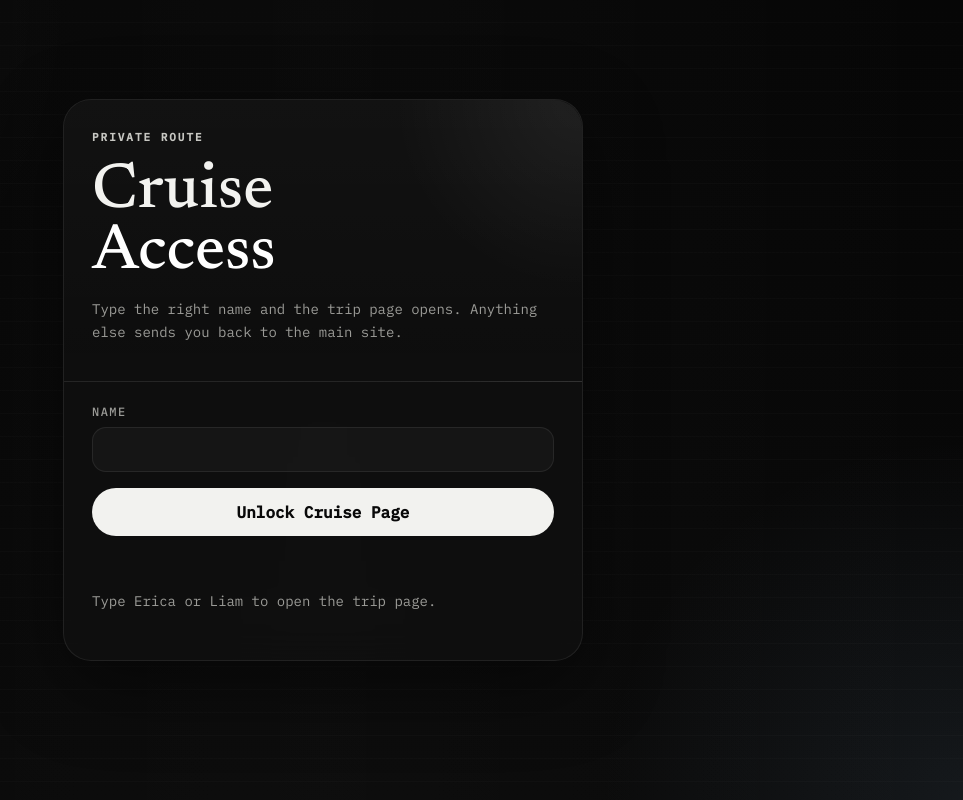
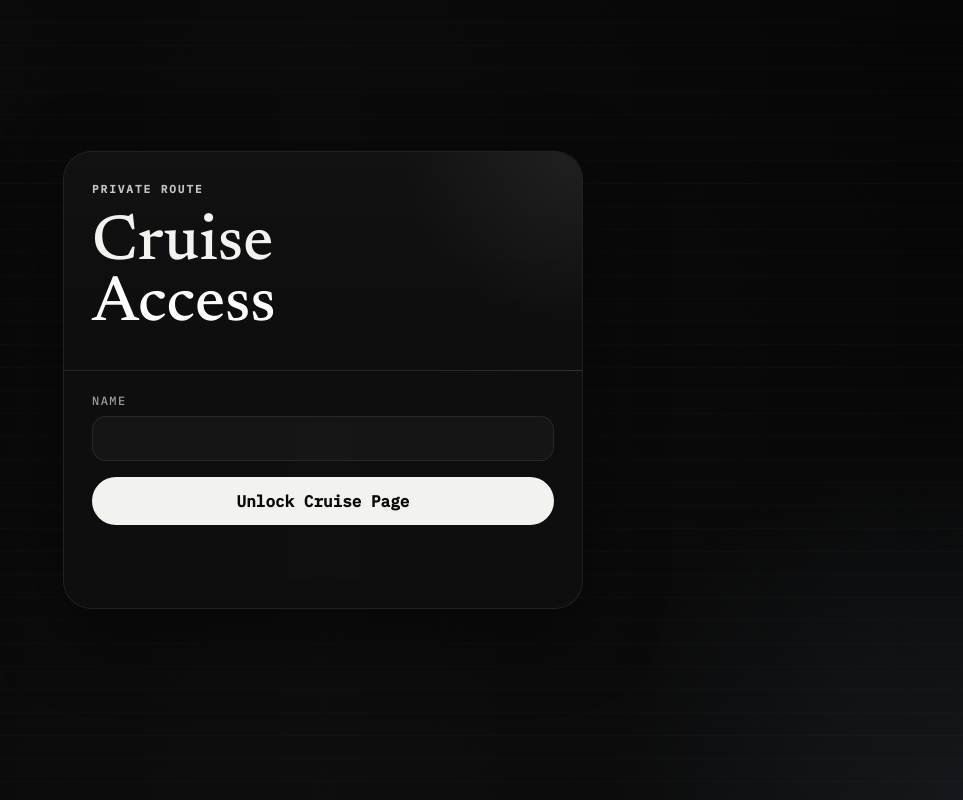
Before and after one commit to LwwDev/website-, a website: page cruise/index.html in a window 1280 px wide. Shown: the whole page, without its empty margins (317-1280 px from the left). Drawn offline with Linux system fonts and the light colour scheme.

Commit message:
Remove cruise login helper copy

```diff
--- a/cruise/index.html
+++ b/cruise/index.html
@@ -99,7 +99,7 @@
             color: var(--text);
         }
 
-        .copy, .viewer-copy, .helper {
+        .copy, .viewer-copy {
             color: var(--muted);
             line-height: 1.7;
             font-size: 14px;
@@ -192,10 +192,6 @@
             color: var(--accent);
         }
 
-        .helper {
-            margin-top: 16px;
-        }
-
         .viewer {
             display: none;
             min-height: 100vh;
@@ -266,7 +262,6 @@
                 <div class="panel-top">
                     <div class="eyebrow">Private Route</div>
                     <h1>Cruise<br><span class="title-accent">Access</span></h1>
-                    <p class="copy">Type the right name and the trip page opens. Anything else sends you back to the main site.</p>
                 </div>
 
                 <form id="login-form">
@@ -279,7 +274,6 @@
                 </form>
 
                 <p id="status" class="status" aria-live="polite"></p>
-                <p id="helper" class="helper">Allowed names: Erica or Liam.</p>
             </section>
         </main>
 
@@ -299,7 +293,6 @@
         const gate = document.getElementById('gate');
         const viewer = document.getElementById('viewer');
         const viewerFrame = document.getElementById('viewer-frame');
-        const helper = document.getElementById('helper');
         const status = document.getElementById('status');
         const form = document.getElementById('login-form');
         const submitBtn = document.getElementById('submit-btn');
@@ -389,12 +382,8 @@
                 const hasAccess = sessionStorage.getItem('cruise_access') === 'granted';
                 if (hasAccess) {
                     await loadCruisePage();
-                } else {
-                    helper.textContent = 'Type Erica or Liam to open the trip page.';
                 }
-            } catch {
-                helper.textContent = 'Type Erica or Liam to open the trip page.';
-            }
+            } catch {}
         }
 
         void boot();
```
